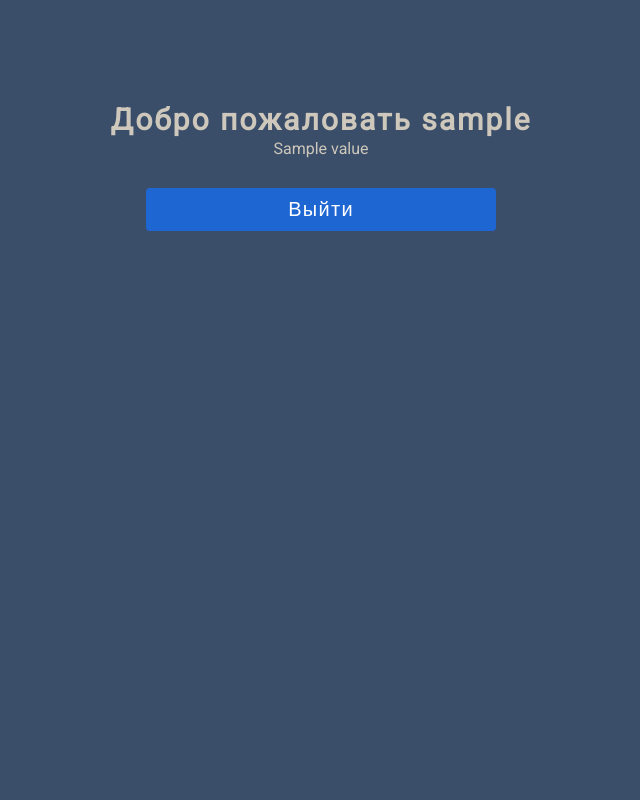
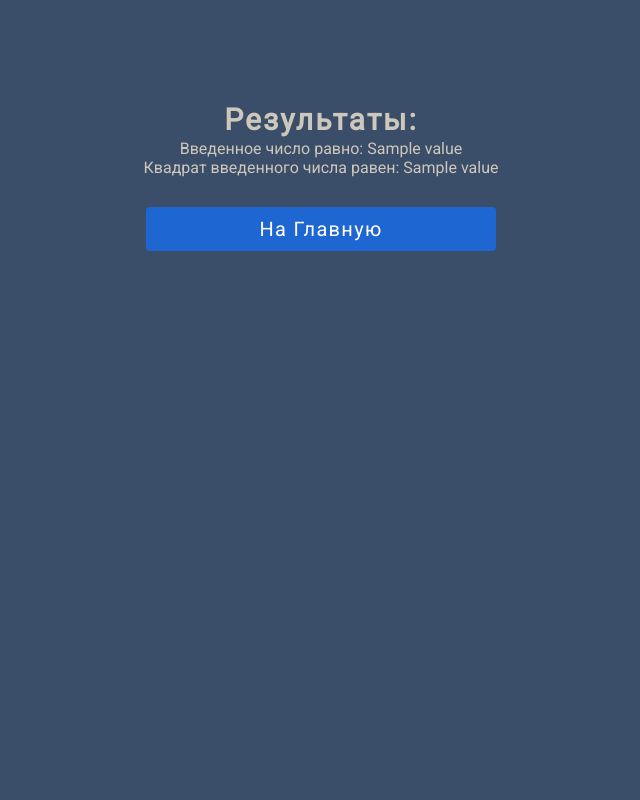
Before and after one commit to Andrei2348/shop_templates, a Flask app: template task7/templates/result.html in a window 1280 px wide. Shown: the whole page, without its empty margins (319-959 px from the left). Run offline with Flask 3, Linux system fonts and the light colour scheme; the template is opened without the code that fills it: most values are stand-ins (such as "Sample title", 1, 10 or a date in 2020).

Commit message:
Задание № 7

```diff
--- a/task7/app.py
+++ b/task7/app.py
@@ -9,33 +9,25 @@ from flask import Flask, render_template, request, redirect, url_for, make_respo
 import os
 
 
-
 app = Flask(__name__)
 
 # Страница приветствия
 @app.route('/', methods = ['GET', 'POST'])
 def index():
     if request.method == 'POST':
-        field = request.form.get('numb')
-        res = make_response(redirect(url_for('result')))
-        res.set_cookie('simpleFlask', field)
-        return res
-    else:
-        flash('Введите корректные данные')
+        value = request.form.get('numb')
+        return redirect(url_for('result', value = value))
     return render_template('index.html', my_title = 'Страница приветствия')
 
 
 # Страница результатов
 @app.route('/result/')
 def result():
-    value = request.cookies.get('simpleFlask')
-    # request.set_cookie('simpleFlask', 'username', max_age = 0)
-    print(value)
-
-
+    value = []
+    numb = int(request.args.get('value', None))
+    value.append(numb)
+    value.append(numb ** 2)
     return render_template('result.html', my_title = 'Страница результатов', value = value)
-
-
 
 
 # Ошибка 404
--- a/task7/static/css/style.css
+++ b/task7/static/css/style.css
@@ -60,6 +60,9 @@ body{
   padding: 0 10px;
 }
 
+.content__wrapper{
+  text-align: center;
+}
 .section{
   background-color: rgb(58, 78, 105);
   height: 100vh;
--- a/task7/templates/result.html
+++ b/task7/templates/result.html
@@ -2,12 +2,13 @@
 
 {% block content %}
 <section class="section">
-  <div class="container">
-    <form class="section__person-form" method="POST" action="/welcome/">
-      <h1 class="content__title">Добро пожаловать {{ username }}</h1>
-      {{ value }}
-      <button class="section__button" type="submit">Выйти</button>
-    </form>
-  </div>
+    <div class="container">
+        <div class="content__wrapper">
+            <h1 class="content__title">Результаты:</h1>
+            <p>Введенное число равно: {{ value[0] }}</p>
+            <p>Квадрат введенного числа равен: {{ value[1] }}</p>
+            <a href="{{ url_for('index') }}" class="section__button">На Главную</a>
+        </div>
+    </div>
 </section>
 {% endblock %}
```
